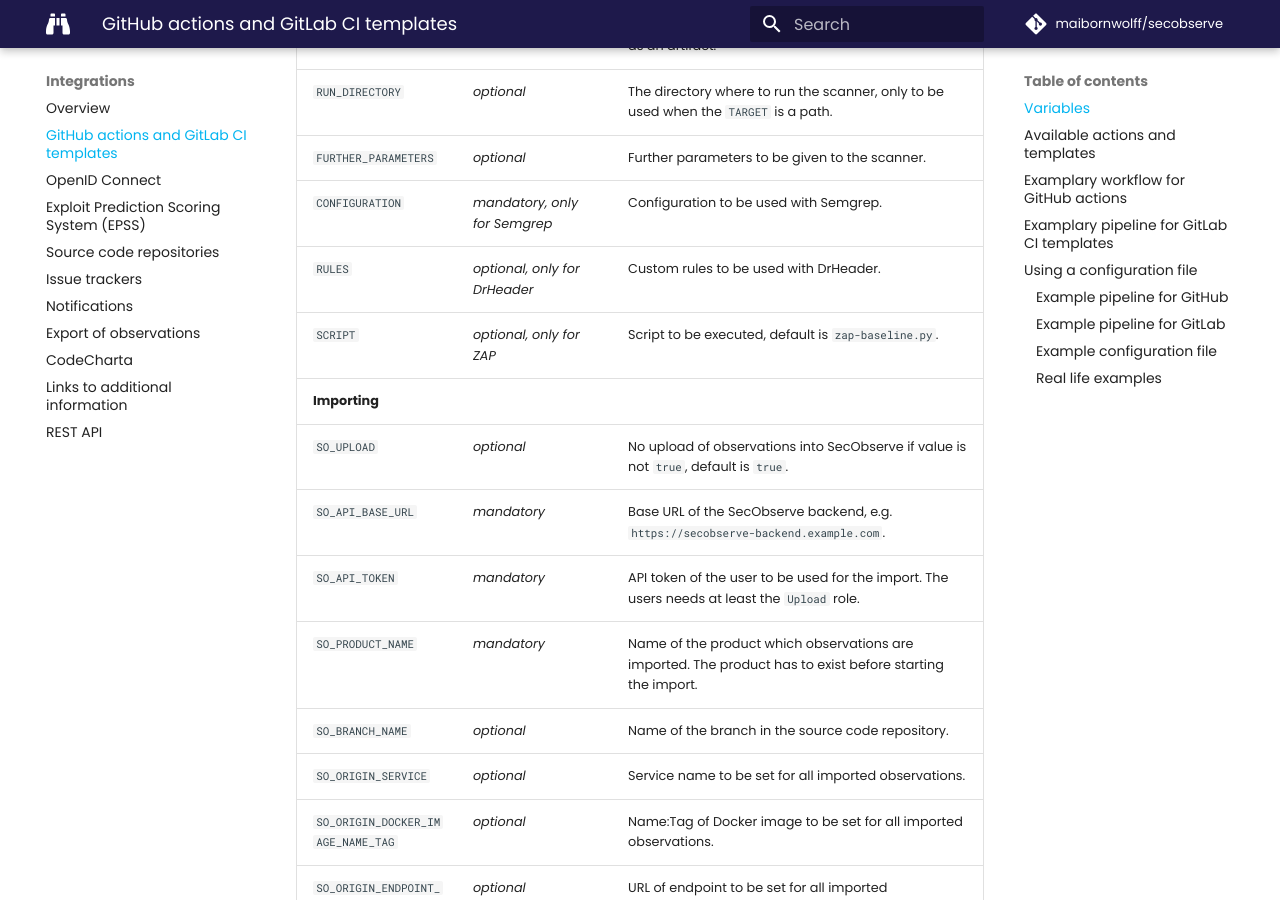
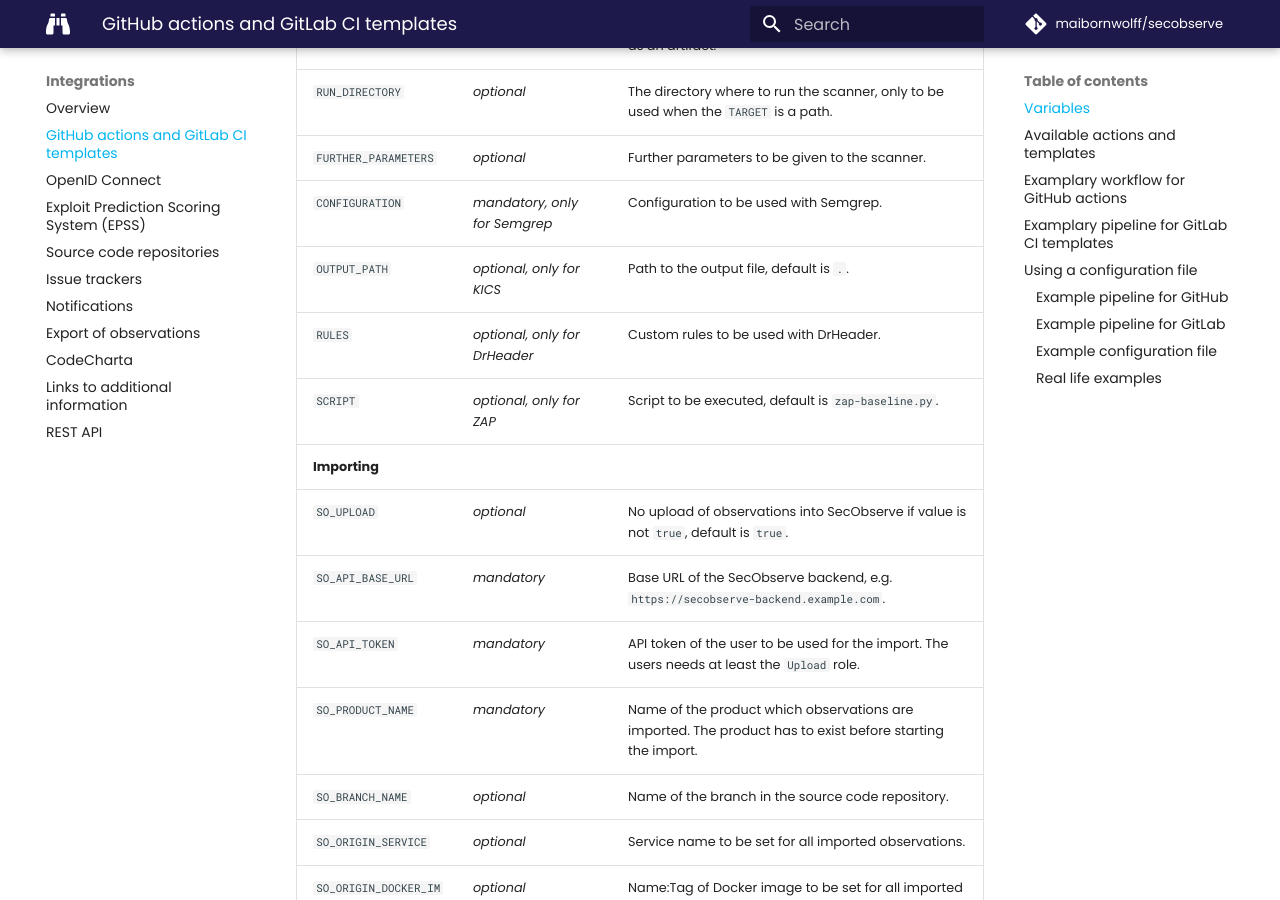
Before and after one commit to MaibornWolff/SecObserve, an MkDocs documentation site: the page built from docs/integrations/github_actions_and_templates.md, in a window 1280 px wide and 900 px high, scrolled down 797 px. Built offline with MkDocs 1.6.1 and Material for MkDocs 9.7.7, drawn with Linux system fonts in a browser that asks for light colours; comment, search, counter and statistics services are not loaded.

Commit message:
chore: documentation for KICS output path (#1172)

```diff
--- a/docs/integrations/github_actions_and_templates.md
+++ b/docs/integrations/github_actions_and_templates.md
@@ -18,6 +18,7 @@
 | `RUN_DIRECTORY` | *optional* | The directory where to run the scanner, only to be used when the `TARGET` is a path. |
 | `FURTHER_PARAMETERS` | *optional* | Further parameters to be given to the scanner. |
 | `CONFIGURATION` | *mandatory, only for Semgrep* | Configuration to be used with Semgrep. |
+| `OUTPUT_PATH` | *optional, only for KICS* | Path to the output file, default is `.`. |
 | `RULES` | *optional, only for DrHeader* | Custom rules to be used with DrHeader. |
 | `SCRIPT` | *optional, only for ZAP* | Script to be executed, default is `zap-baseline.py`. |
 | **Importing** |
```
